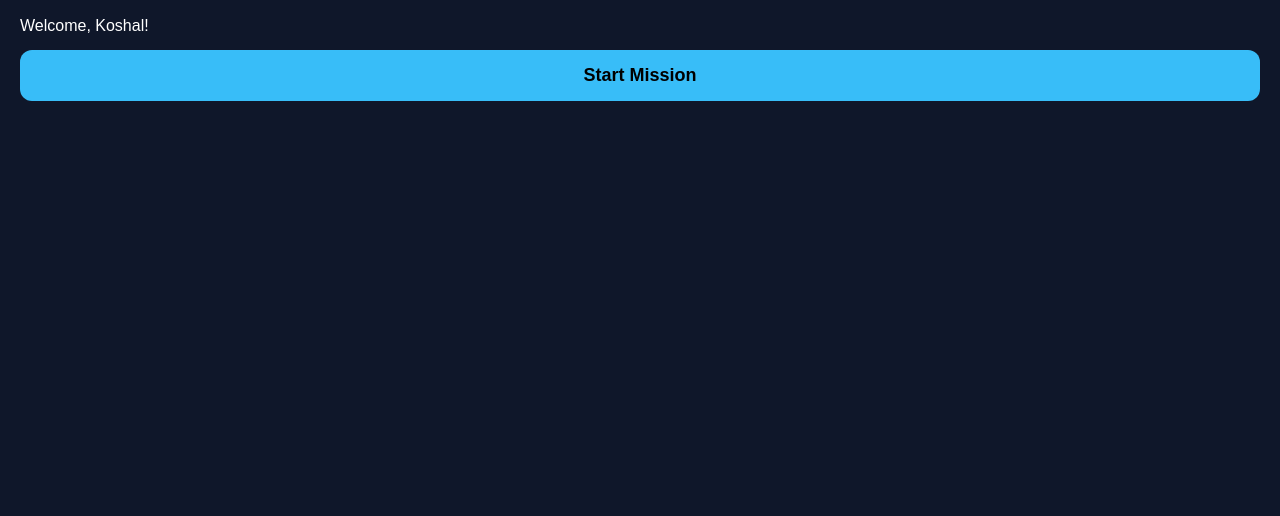
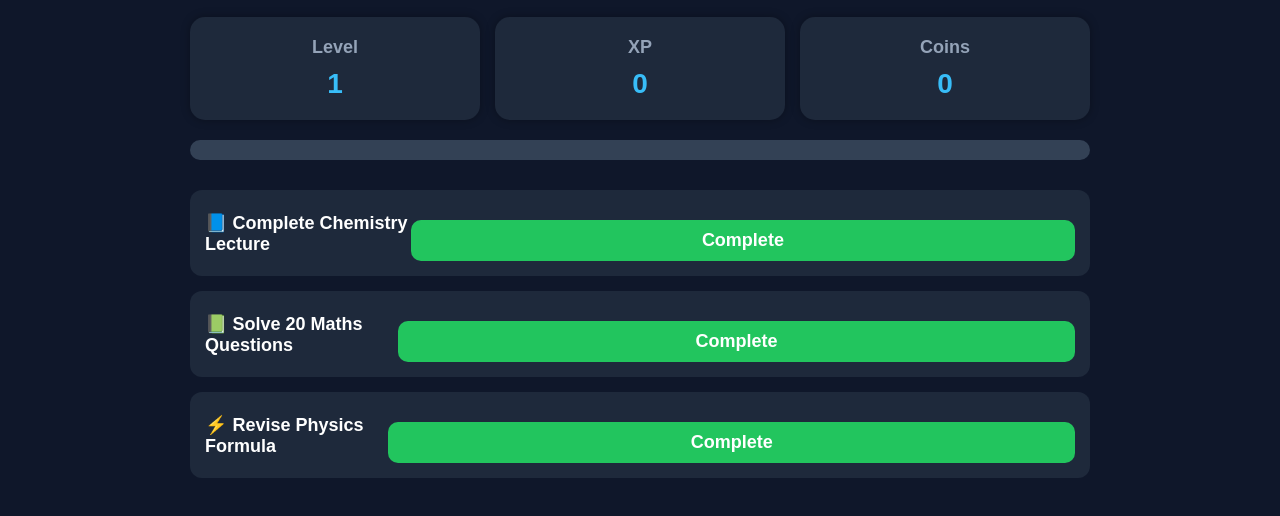
Before and after one commit to koshalmiddha1-rgb/mission-jee, a plain HTML site: page index.html in a window 1280 px wide. Shown: the part 70-586 px from the top of the page. Drawn offline with Linux system fonts and the light colour scheme.

Commit message:
Update index.html

```diff
--- a/index.html
+++ b/index.html
@@ -1,19 +1,61 @@
-
 <!DOCTYPE html>
 <html lang="en">
 <head>
-  <meta charset="UTF-8">
-  <meta name="viewport" content="width=device-width, initial-scale=1.0">
-  <title>Mission JEE</title>
-  <link rel="stylesheet" href="style.css">
+<meta charset="UTF-8">
+<meta name="viewport" content="width=device-width, initial-scale=1.0">
+<title>Mission JEE</title>
+<link rel="stylesheet" href="style.css">
 </head>
+
 <body>
+
+<div class="container">
 
 <h1>🎮 Mission JEE</h1>
 
-<p>Welcome, Koshal!</p>
+<div class="stats">
 
-<button>Start Mission</button>
+<div class="card">
+<h2>Level</h2>
+<span id="level">1</span>
+</div>
+
+<div class="card">
+<h2>XP</h2>
+<span id="xp">0</span>
+</div>
+
+<div class="card">
+<h2>Coins</h2>
+<span id="coins">0</span>
+</div>
+
+</div>
+
+<div class="progress">
+<div class="progress-bar"></div>
+</div>
+
+<div class="missions">
+
+<div class="mission">
+<h3>📘 Complete Chemistry Lecture</h3>
+<button class="complete-btn" onclick="completeMission()">Complete</button>
+</div>
+
+<div class="mission">
+<h3>📗 Solve 20 Maths Questions</h3>
+<button class="complete-btn" onclick="completeMission()">Complete</button>
+</div>
+
+<div class="mission">
+<h3>⚡ Revise Physics Formula</h3>
+<button class="complete-btn" onclick="completeMission()">Complete</button>
+</div>
+
+</div>
+
+</div>
 
 <script src="script.js"></script>
 
```
